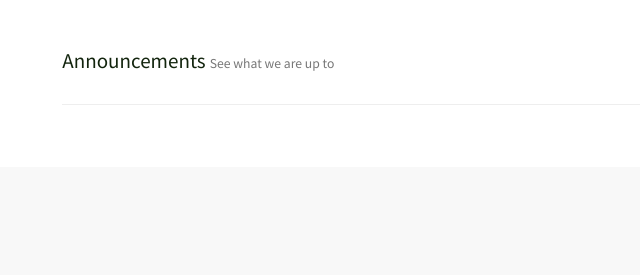
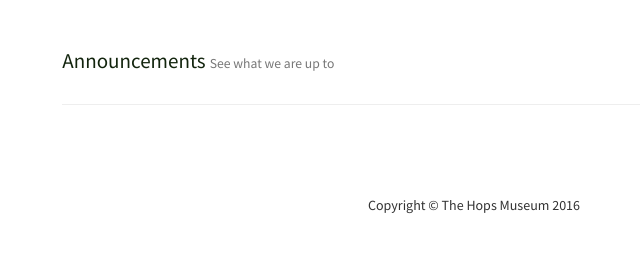
Before and after one commit to arecker/hops, a Django app: page /announcements/ in a window 1280 px wide. Shown: the part 663-938 px from the top of the page, without its empty margins (166-806 px from the left). Before the commit the page ends 734 px from the top, so only its background shows below. Run offline with Django 3.2, Linux system fonts and the light colour scheme; data that the repository does not hold is empty; some libraries are stand-ins or nearby versions.

Commit message:
Adds new template footer

```diff
--- a/templates/base.html
+++ b/templates/base.html
@@ -75,9 +75,13 @@
           {% endblock %}
         </div>
       </div>
+    </div>
+
+    <!-- Footer -->
+    <footer>
+      <div class="row">
+        <div class="col-lg-12">
           {% if ad %}
-      <hr/>
-      <div class="row">
           <div class="text-center" class="col-md-8- col-md-offset-2">
             <p><small>The Hops Museum would like to thank</small></p>
             {% if ad.link %}
@@ -92,9 +96,13 @@
             {% endthumbnail %}
             {% endif %}
           </div>
+          {% endif %}
+          <br/>
+          <p class="text-center">Copyright &copy; The Hops Museum 2016</p>
         </div>
-      {% endif %}
       </div>
+    </footer>
+
     {% block active_link %}
     <input id="activeLink" type="hidden" value="homeLink"/>
     {% endblock %}
```
Lines whose indentation alone changed are shown as unchanged.
